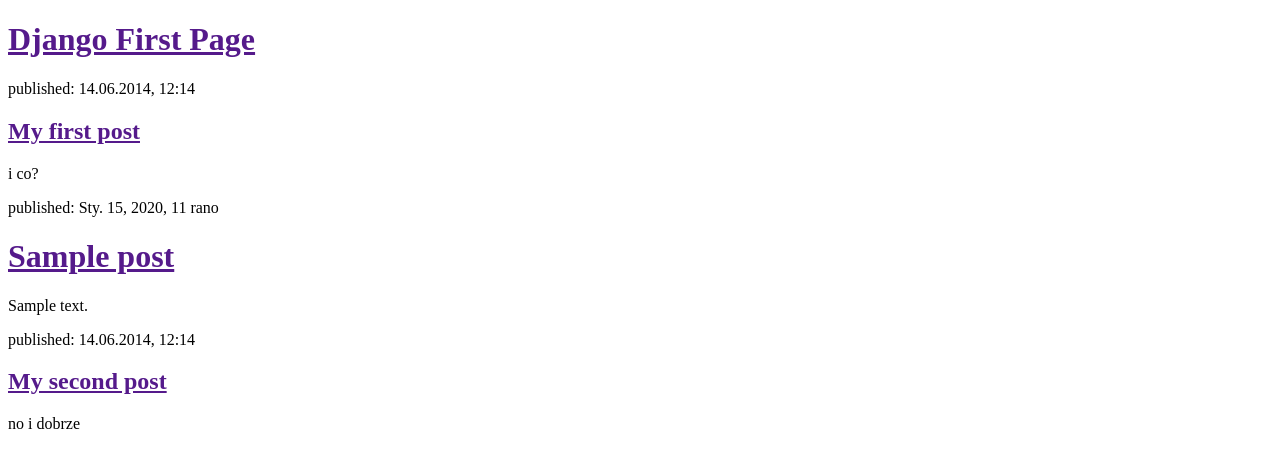
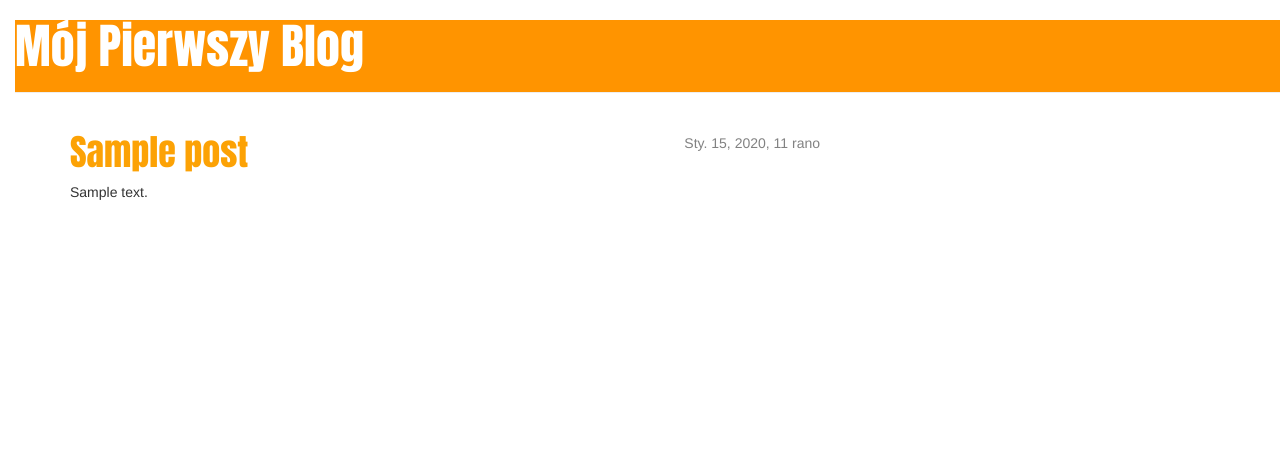
Before and after one commit to karolkujawa/python, a Django app: template blog/templates/blog/post_list.html in a window 1280 px wide. Shown: the top 468 px of the page. Run offline with Django 3.2, Linux system fonts and the light colour scheme; the template is opened without the code that fills it: values that come from a table or form of the project are taken from there, others are empty; tables that the repository leaves empty hold one stand-in row (values such as "Sample post"); some libraries are stand-ins or nearby versions.

Commit message:
wprowadzenie css

```diff
--- /dev/null
+++ b/blog/static/css/blog.css
@@ -0,0 +1,45 @@
+h1 a {
+    color : #FCA205 ;
+    font-family : 'Anton';
+    }
+body {
+    padding-left : 15px ;
+    }
+.page-header {
+    background-color: #ff9400;
+    margin-top: 0 ;
+    padding; 20px 20px 20px 40px;
+    }
+.page-header h1, .page-header h1 a, .page-header h1 a:visited, .page-header h1 a:active{
+    color: #ffffff;
+    font-size: 36pt;
+    text-decoration: none;
+    }
+.content {
+    margin-left: 40px ;
+    }
+h1, h2, h3, h4 {
+    font-family: 'Anton', cursive;
+    }
+.date {
+    float:right;
+    color: #828282;
+    }
+.save {
+    float:right;
+    }
+.post-form textarea, post-form input{
+    width:100%;
+    }
+.top-menu, .top-menu:hover, .top-menu:visited{
+    color :#ffffff;
+    float:right;
+    font-size:26pt;
+    margin-right: 20px;
+    }
+.post {
+    margin-bottom: 70px;
+    }
+.post h1 a, .post h1 a:visited {
+    color: #000000;
+    }
--- a/blog/templates/blog/post_list.html
+++ b/blog/templates/blog/post_list.html
@@ -1,31 +1,31 @@
 <!DOCTYPE html>
-<html lang="pl">
+{% load staticfiles %}
+<html>
     <head>
-    <meta charset="UTF-8">
-    <title>Działa!</title>
+        <title>Mój blog</title>
+        <link rel="stylesheet" href="//maxcdn.bootstrapcdn.com/bootstrap/3.2.0/css/bootstrap.min.css">
+        <link rel="stylesheet" href="//maxcdn.bootstrapcdn.com/bootstrap/3.2.0/css/bootstrap-theme.min.css">
+        <link rel="stylesheet" href="{% static 'css/blog.css' %}">
+        <link href="//fonts.googleapis.com/css?family=Anton&subset=latin,latin-ext" rel="stylesheet" type="text/css">
     </head>
     <body>
-    <div>
-        <h1><a href="">Django First Page</a></h1>
+        <div class="page-header">
+            <h1><a href="/">Mój Pierwszy Blog</a></h1>
         </div>
-    <div>
-        <p>published: 14.06.2014, 12:14</p>
-        <h2><a href="">My first post</a></h2>
-        <p>i co?</p>
-        <div>
-        {% for post in posts %}
-            <div>
-                <p>published: {{ post.published_date }}</p>
-                <h1><a href="">{{ post.title }}</a></h1>
-                <p>{{ post.text|linebreaksbr }}</p>
+        <div class="content container">
+            <div class="row">
+                <div class="col-md-8">
+                    {%for post in posts%}
+                        <div class="posts">
+                            <div class="date">
+                                {{post.published_date}}
                             </div>
-        {% endfor %}
+                            <h1><a href="">{{post.title}}</a> </h1>
+                            <p>{{post.text|linebreaksbr}}</p>
+                        </div>
+                    {%endfor%}
                 </div>
             </div>
-    <div>
-        <p>published: 14.06.2014, 12:14</p>
-        <h2><a href="">My second post</a></h2>
-        <p>no i dobrze</p>
         </div>
     </body>
 </html>
--- a/mysite/settings.py
+++ b/mysite/settings.py
@@ -120,3 +120,4 @@ USE_TZ = True
 
 STATIC_URL = '/static/'
 STATIC_ROOT = os.path.join(BASE_DIR,'public','static')
+STATIC_DIRS = (os.path.join(BASE_DIR, 'static'))
--- a/static/css/blog.css
+++ /dev/null
@@ -1,3 +0,0 @@
-h1 a {
-    color : #FCA205 ;
-    }
```
Lines whose indentation alone changed are shown as unchanged.
